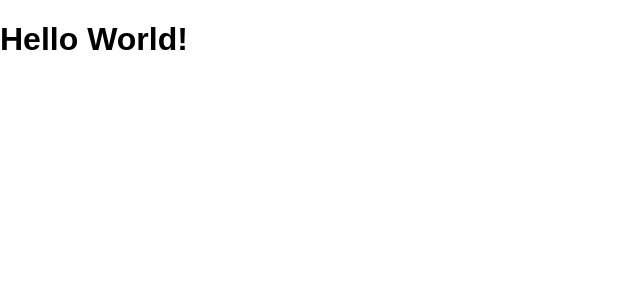
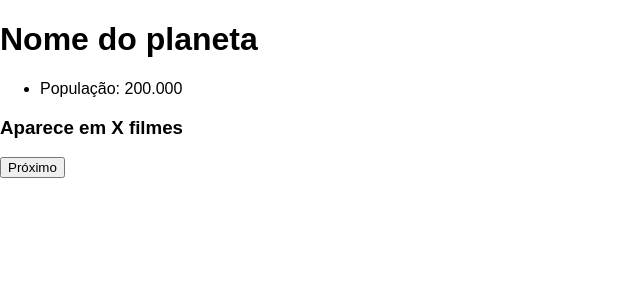
Before and after one commit to Jessycanoronha/sw_app, a React (Create React App) app: page / in a window 1280 px wide. Shown: the top 300 px of the page, without its empty margins (0-640 px from the left). Built offline with nearby package versions, Linux system fonts and the light colour scheme.

Commit message:
Estrutura do app criada.

```diff
--- a/src/App.js
+++ b/src/App.js
@@ -1,13 +1,13 @@
 import React, { Component } from 'react';
-import logo from './logo.svg';
+import Wrapper from './Wrapper';
 import './App.css';
 
 class App extends Component {
-  render() {
-    return (
-      <h1>Hello World!</h1>
-    );
-  }
+	render() {
+		return (
+			<Wrapper />
+		);
+	}
 }
 
 export default App;
--- /dev/null
+++ b/src/Button.js
@@ -0,0 +1,12 @@
+import React, { Component } from 'react';
+import './App.css';
+
+class Button extends Component {
+	render() {
+		return (
+			<button class="btn">Próximo</button>
+		);
+	}
+}
+
+export default Button;
--- /dev/null
+++ b/src/Datalist.js
@@ -0,0 +1,17 @@
+import React, { Component } from 'react';
+import './App.css';
+
+class Datalist extends Component {
+	render() {
+		return (
+			<ul class="datalist">
+				<li>
+					<span class="datatype">População: </span>
+					200.000
+				</li>
+			</ul>
+		);
+	}
+}
+
+export default Datalist;
--- /dev/null
+++ b/src/Header.js
@@ -0,0 +1,14 @@
+import React, { Component } from 'react';
+import './App.css';
+
+class Header extends Component {
+	render() {
+		return (
+			<div class="header">
+				<h1>Nome do planeta</h1>
+			</div>
+		);
+	}
+}
+
+export default Header;
--- /dev/null
+++ b/src/Moviedata.js
@@ -0,0 +1,12 @@
+import React, { Component } from 'react';
+import './App.css';
+
+class Moviedata extends Component {
+	render() {
+		return (
+			<h3>Aparece em <span class="movie-number">X</span> filmes</h3>
+		);
+	}
+}
+
+export default Moviedata;
--- /dev/null
+++ b/src/Wrapper.js
@@ -0,0 +1,25 @@
+import React, { Component } from 'react';
+import Header from './Header';
+import Datalist from './Datalist';
+import Moviedata from './Moviedata';
+import Button from './Button';
+import './App.css';
+
+class Wrapper extends Component {
+	render() {
+		return (
+			<div>
+				<div class="wrapper">
+					<Header />
+					<Datalist />
+					<Moviedata />
+				</div>
+				<div class="btn-wrapper">
+					<Button />
+				</div>
+			</div>
+		);
+	}
+}
+
+export default Wrapper;
```
